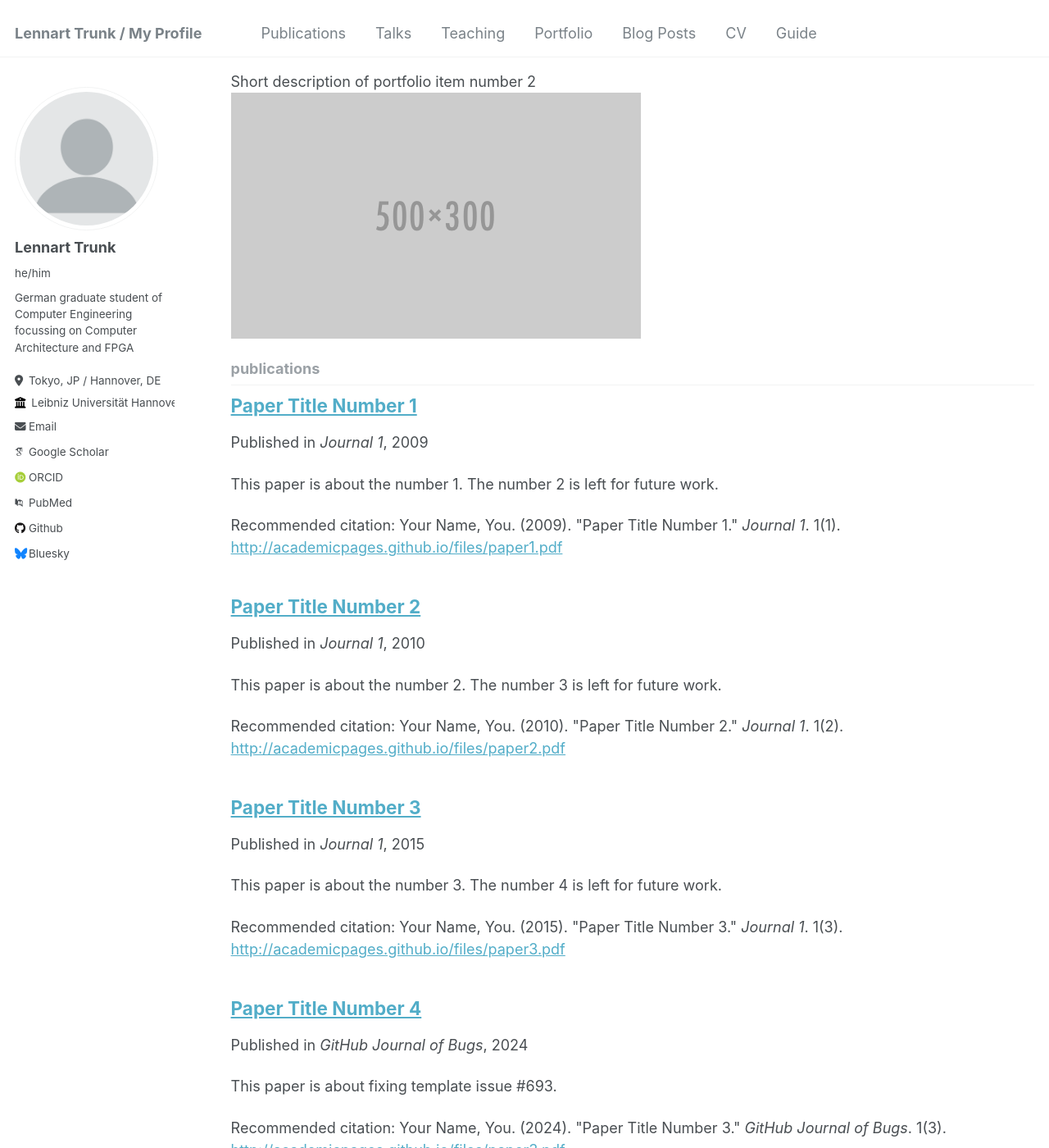
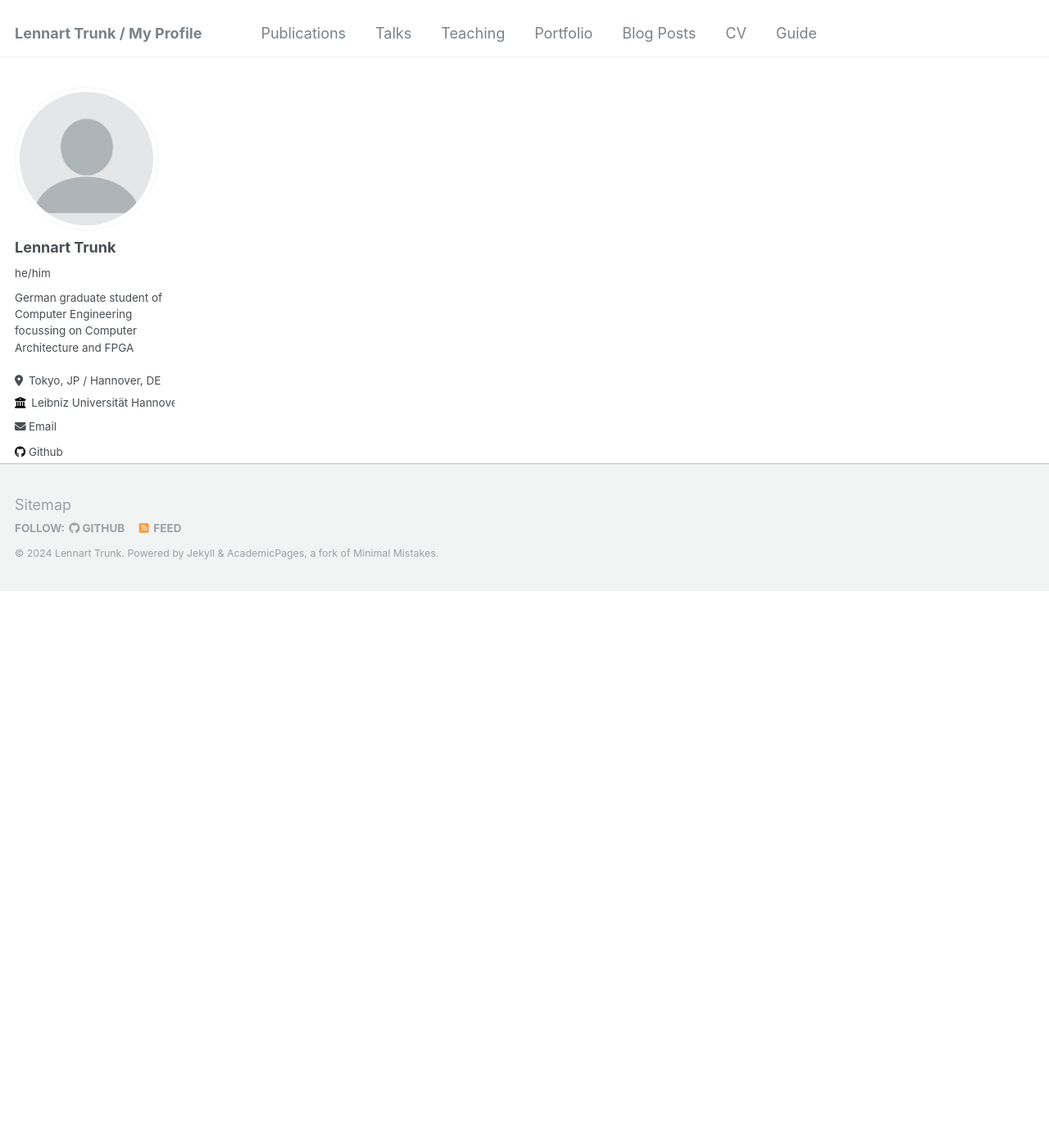
Before and after one commit to TheScarfix/thescarfix.github.io, a Jekyll site: the page built from _pages/collection-archive.html, in a window 1280 px wide and 1400 px high, scrolled down 679 px. Shown: the whole window at 82% size. Built offline with Jekyll 4.4.1, drawn with Linux system fonts in a browser that asks for light colours; some web fonts are replaced; some of the changed text lies outside the part shown.

Commit message:
more updates on config

```diff
--- a/_config.yml
+++ b/_config.yml
@@ -32,10 +32,10 @@ author:
 
   # Academic websites
   arxiv            : # URL - Update with the correct link to your profile
-  googlescholar    : "https://scholar.google.com/citations?user=PS_CX0AAAAAJ"
+  googlescholar    : # "https://scholar.google.com/citations?user=PS_CX0AAAAAJ"
   impactstory      : # URL
-  orcid            : "http://orcid.org/yourorcidurl"
-  pubmed           : "https://www.ncbi.nlm.nih.gov/pubmed/?term=john+snow"
+  orcid            : # "http://orcid.org/yourorcidurl"
+  pubmed           : # "https://www.ncbi.nlm.nih.gov/pubmed/?term=john+snow"
   researchgate     : # URL
 
   # Repositories and software development
@@ -200,16 +200,16 @@ kramdown:
 # Collections
 collections:
   teaching:
-    output: true
+    output: false
     permalink: /:collection/:path/
   publications:
-    output: true
+    output: false
     permalink: /:collection/:path/
   portfolio:
-    output: true
+    output: false
     permalink: /:collection/:path/
   talks:
-    output: true
+    output: false
     permalink: /:collection/:path/
 
 
```
